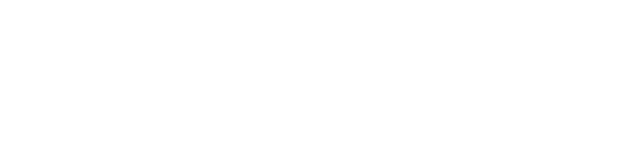
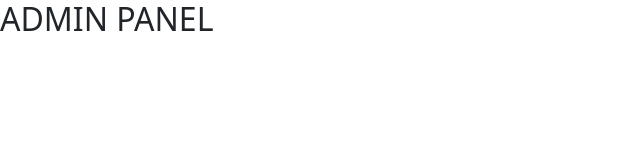
Before and after one commit to sahinayak-tech/ADMIN-PANEL, a plain HTML site: page index.html in a window 1280 px wide. Shown: the whole page, without its empty margins (0-640 px from the left). Drawn offline with nearby package versions, Linux system fonts and the light colour scheme.

Commit message:
Update index.html

```diff
--- a/index.html
+++ b/index.html
@@ -14,6 +14,7 @@
 
 
 <body>
+  <h2> ADMIN PANEL</h2>
 
 </body>
 </html>
```
